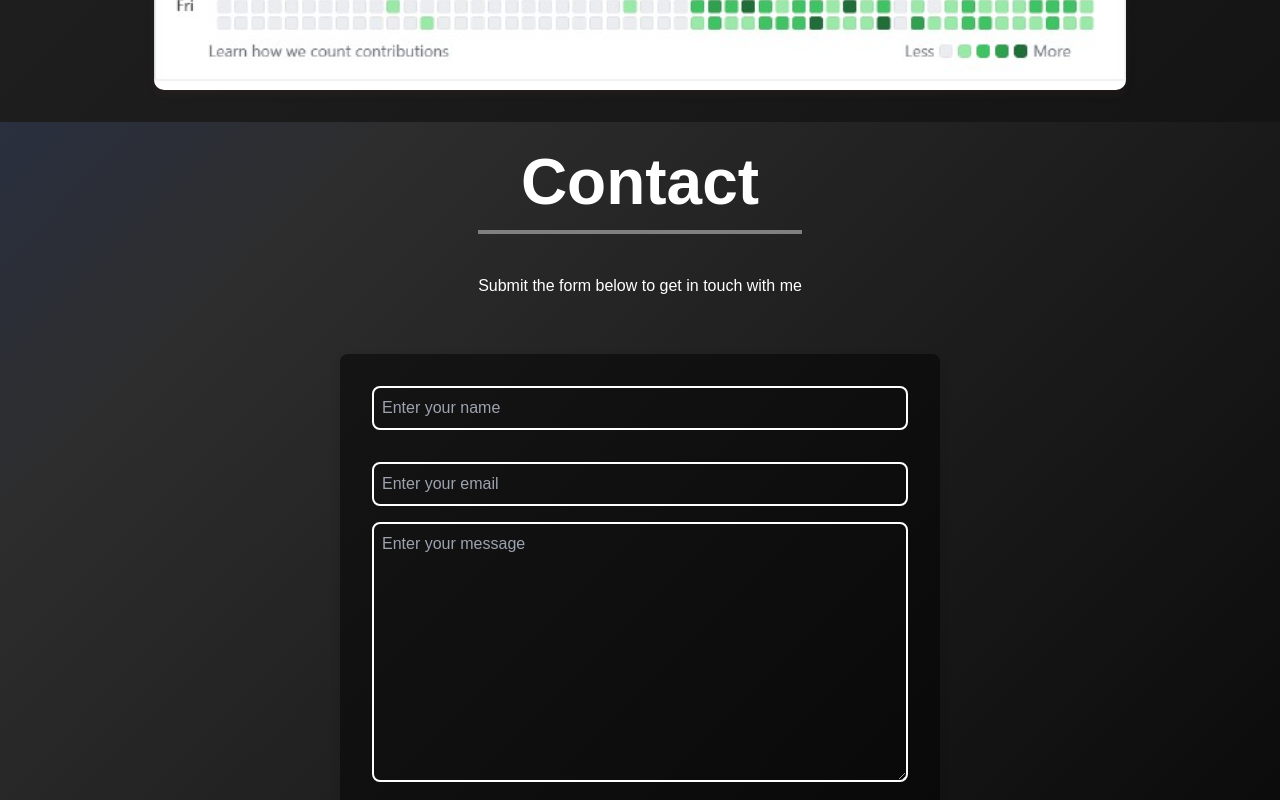
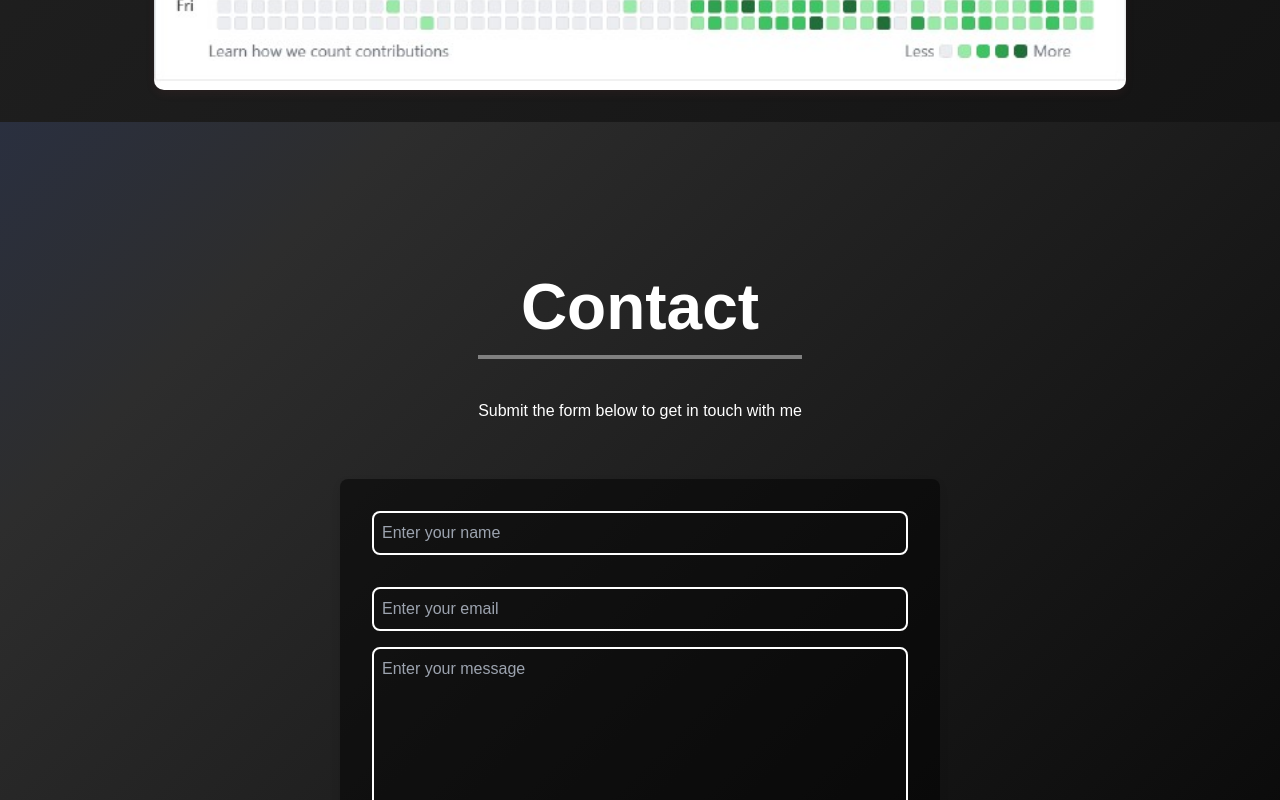
Before and after one commit to Amarjeet113/React-Portfolio, a React (Create React App) app: page / in a window 1280 px wide. Shown: the part 4620-5420 px from the top of the page. Built offline with nearby package versions, Linux system fonts and the light colour scheme.

Commit message:
Update Contact.module.css

```diff
--- a/src/components/Contact.module.css
+++ b/src/components/Contact.module.css
@@ -33,7 +33,7 @@ body {
   justify-content: center;
   align-items: center;
   max-width: 1200px;
-  margin: 0 auto;
+  margin: 10% auto;
   height: 100%;
   position: relative;
   z-index: 10;
```
